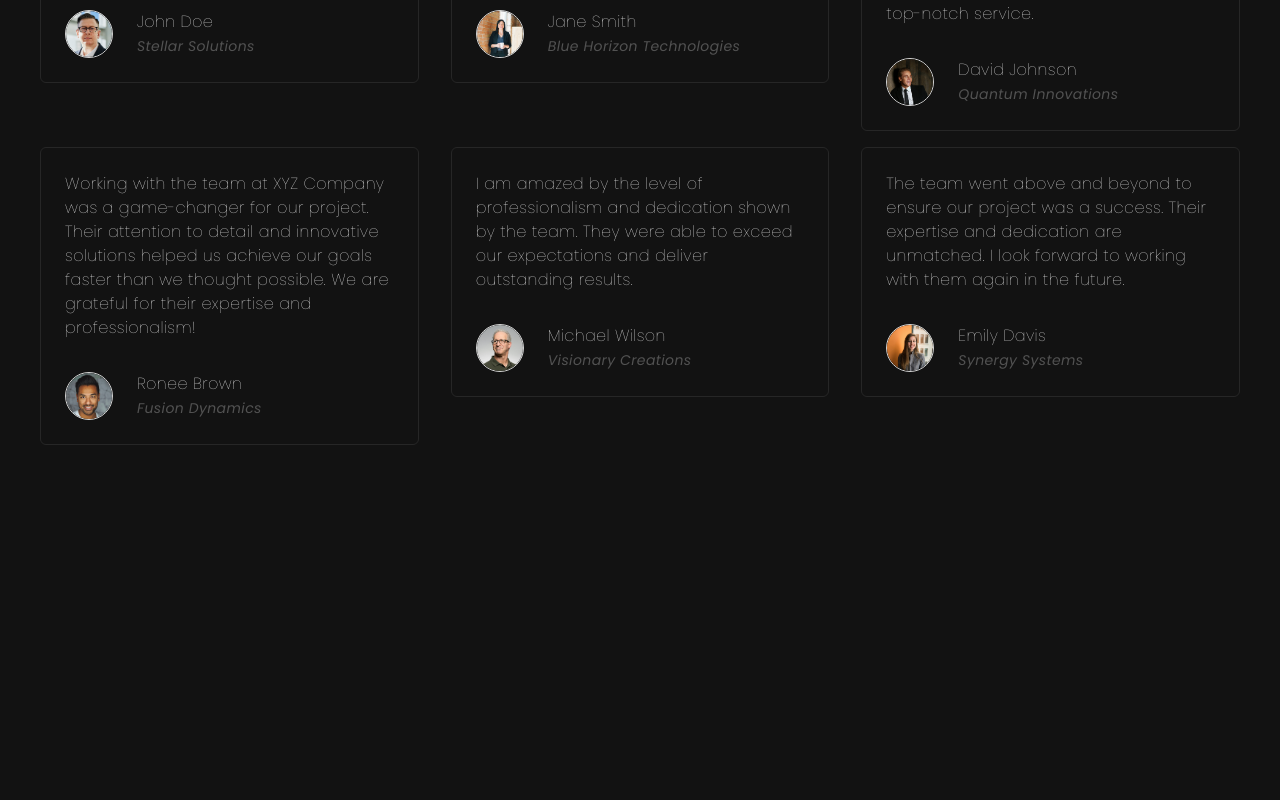
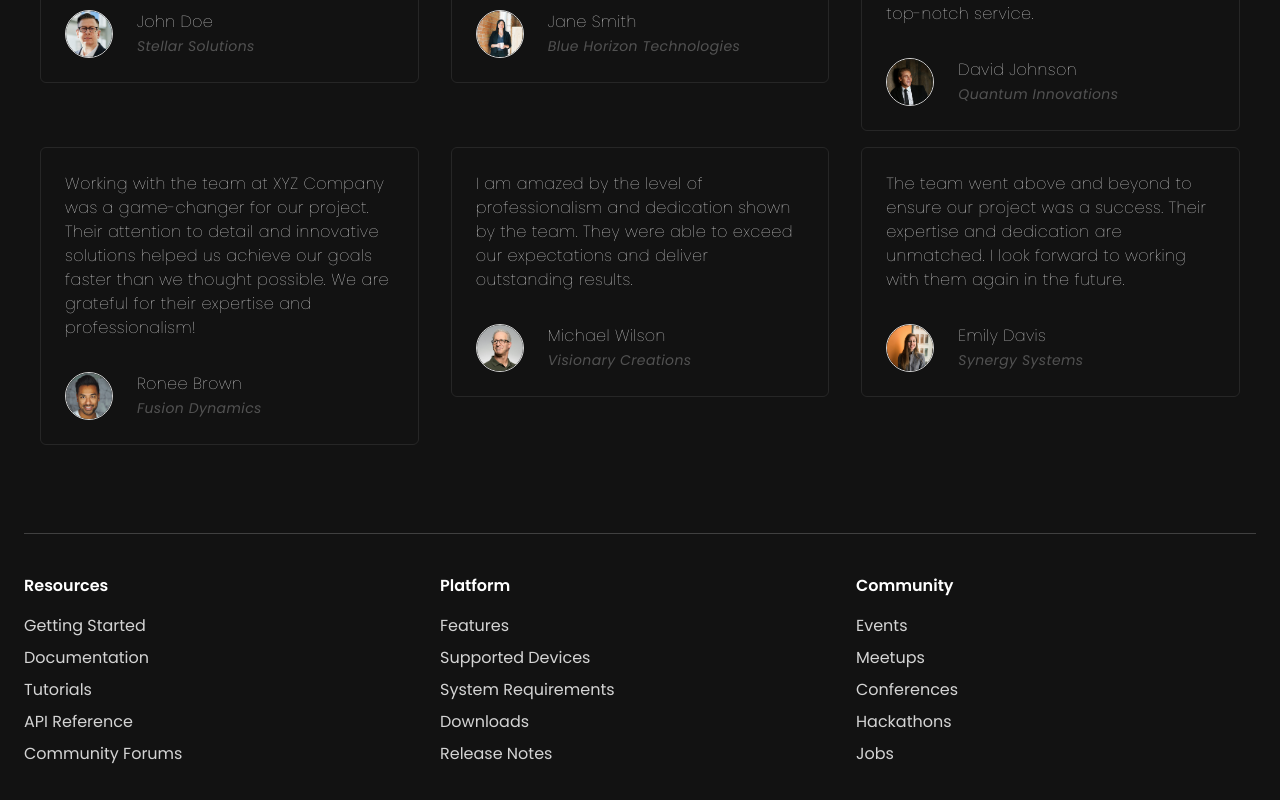
Before and after one commit to mahnoor3650/virtualR-landing-page, a React (Vite) app: page / in a window 1280 px wide. Shown: the part 3576-4376 px from the top of the page. Before the commit the page ends 4029 px from the top, so only its background shows below. Built offline with nearby package versions, Linux system fonts and the light colour scheme.

Commit message:
final commit

```diff
--- a/src/App.jsx
+++ b/src/App.jsx
@@ -5,6 +5,7 @@
 import WorkFlow from './components/WorkFlow';
 import Price from './components/Price';
 import Testimonials from './components/Testimonials';
+import Footer from './components/Footer';
 
 const App = () => {
   return (
@@ -16,6 +17,7 @@
         <WorkFlow />
         <Price />
         <Testimonials />
+        <Footer />
       </div>
     </>
   );
--- /dev/null
+++ b/src/components/Footer.jsx
@@ -0,0 +1,62 @@
+import React from 'react'
+import {
+  resourcesLinks,
+  communityLinks,
+  platformLinks,
+} from "../constants/index";
+
+const Footer = () => {
+  return (
+    <footer className="mt-20 border-t py-10 border-neutral-700">
+      <div className="grid grid-cols-2 lg:grid-cols-3 gap-4">
+        <div>
+          <h3 className="text-md font-semibold mb-4">Resources</h3>
+          <ul className="space-y-2">
+            {resourcesLinks.map((item, index) => (
+              <li key={index}>
+                <a
+                  className="text-neutral-300 hover:text-white"
+                  href={item.href}
+                >
+                  {item.text}
+                </a>
+              </li>
+            ))}
+          </ul>
+        </div>
+        <div>
+          <h3 className="text-md font-semibold mb-4">Platform</h3>
+          <ul className="space-y-2">
+            {platformLinks.map((item, index) => (
+              <li key={index}>
+                <a
+                  className="text-neutral-300 hover:text-white"
+                  href={item.href}
+                >
+                  {item.text}
+                </a>
+              </li>
+            ))}
+          </ul>
+        </div>
+        <div>
+          <h3 className="text-md font-semibold mb-4">Community</h3>
+          <ul className="space-y-2">
+            {communityLinks.map((item, index) => (
+              <li key={index}>
+                <a
+                  className="text-neutral-300 hover:text-white"
+                  href={item.href}
+                >
+                  {item.text}
+                </a>
+              </li>
+            ))}
+          </ul>
+        </div>
+      </div>
+    </footer>
+  );
+}
+
+export default Footer
```
